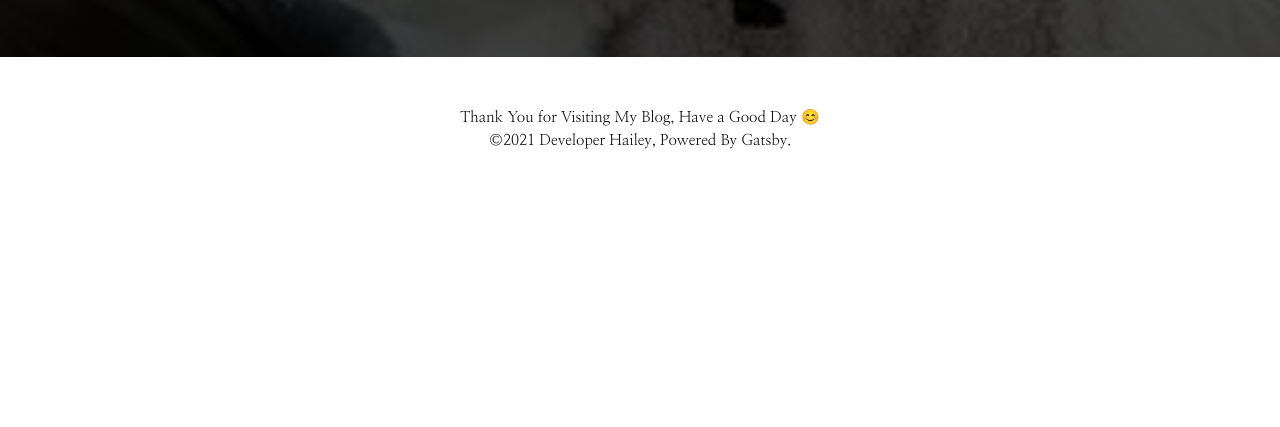
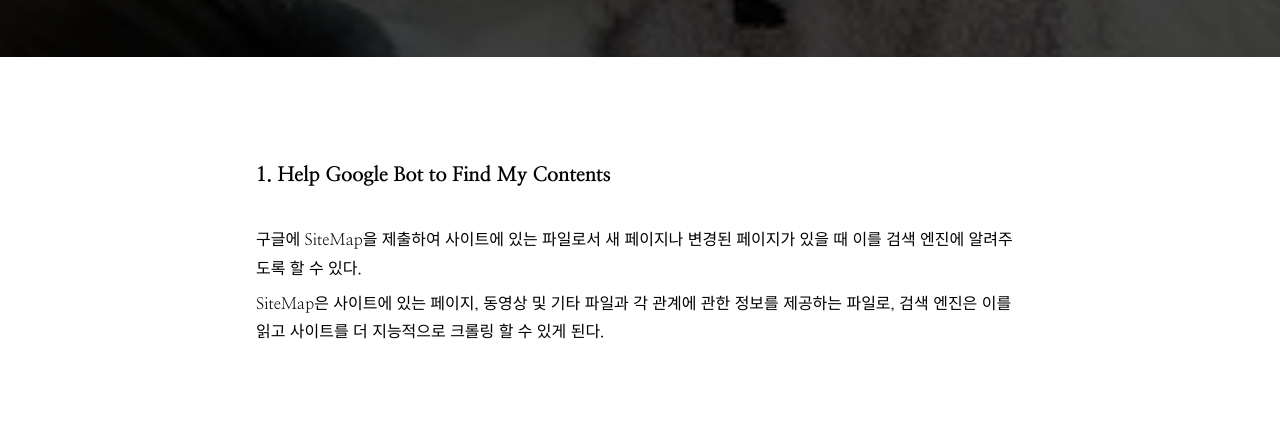
Before and after one commit to Hailey330/dev-blog, a Gatsby site: page /test-1/ in a window 1280 px wide. Shown: the part 343-770 px from the top of the page. Built offline with nearby package versions, Linux system fonts and the light colour scheme; Gatsby itself is replaced by a stand-in of ours.

Commit message:
마크다운 형식의 포스트 출력하기

```diff
--- /dev/null
+++ b/src/components/Post/PostContent.tsx
@@ -0,0 +1,108 @@
+import styled from '@emotion/styled'
+import React, { FunctionComponent } from 'react'
+
+type PostContentProps = {
+  html: string
+}
+
+const MarkdownRenderer = styled.div`
+  /* Rendered Style */
+  display: flex;
+  flex-direction: column;
+  width: 768px;
+  margin: 0 auto;
+  padding: 100px 0;
+  word-break: break-all;
+
+  /* Markdown Style */
+  line-height: 1.8;
+  font-size: 16px;
+  font-weight: 400;
+
+  /* Apply Padding Attribue to All Elements */
+  p {
+    padding: 3px 0;
+  }
+
+  /* Adjust Heading Element Style */
+  h1,
+  h2,
+  h3 {
+    font-weight: 800;
+    margin-bottom: 30px;
+  }
+
+  * + h1,
+  * + h2,
+  * + h3 {
+    margin-top: 80px;
+  }
+
+  hr + h1,
+  hr + h2,
+  hr + h3 {
+    margin-top: 0;
+  }
+
+  h1 {
+    font-size: 30px;
+  }
+
+  h2 {
+    font-size: 25px;
+  }
+
+  h3 {
+    font-size: 20px;
+  }
+
+  /* Adjust Quotation Element Style */
+  blockquote {
+    margin: 30px 0;
+    padding: 5px 15px;
+    border-left: 2px solid #000000;
+    font-weight: 800;
+  }
+
+  /* Adjust List Element Style */
+  ol,
+  ul {
+    margin-left: 20px;
+    padding: 30px 0;
+  }
+
+  /* Adjust Horizontal Rule Style */
+  hr {
+    border: 1px solid #000000;
+    margin: 100px 0;
+  }
+
+  /* Adjust Link Element Style */
+  a {
+    color: #4263eb;
+    text-decoration: underline;
+  }
+
+  /* Adjust Code Style */
+  pre[class*='language-'] {
+    margin: 30px 0;
+    padding: 15px;
+    font-size: 15px;
+
+    ::-webkit-scrollbar-thumb {
+      background: rgba(255, 255, 255, 0.5);
+      border-radius: 3px;
+    }
+  }
+
+  code[class*='language-'],
+  pre[class*='language-'] {
+    tab-size: 2;
+  }
+`
+
+const PostContent: FunctionComponent<PostContentProps> = ({ html }) => {
+  return <MarkdownRenderer dangerouslySetInnerHTML={{ __html: html }} />
+}
+
+export default PostContent
--- a/src/templates/post_template.tsx
+++ b/src/templates/post_template.tsx
@@ -3,6 +3,7 @@ import { graphql } from 'gatsby'
 import { PostPageItemType } from 'types/PostItem.types'
 import Template from 'components/Common/Template'
 import PostHead from 'components/Post/PostHead'
+import PostContent from 'components/Post/PostContent'
 
 type PostTemplateProps = {
   data: {
@@ -39,6 +40,7 @@ const postTemplate: FunctionComponent<PostTemplateProps> = ({
         categories={categories}
         thumbnail={gatsbyImageData}
       />
+      <PostContent html={html} />
     </Template>
   )
 }
```
